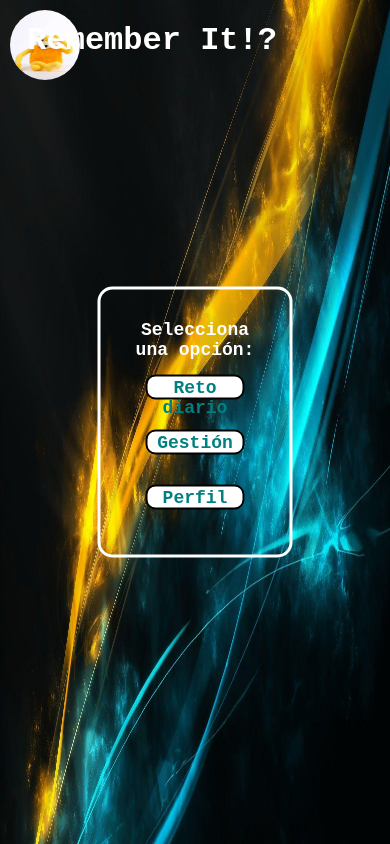
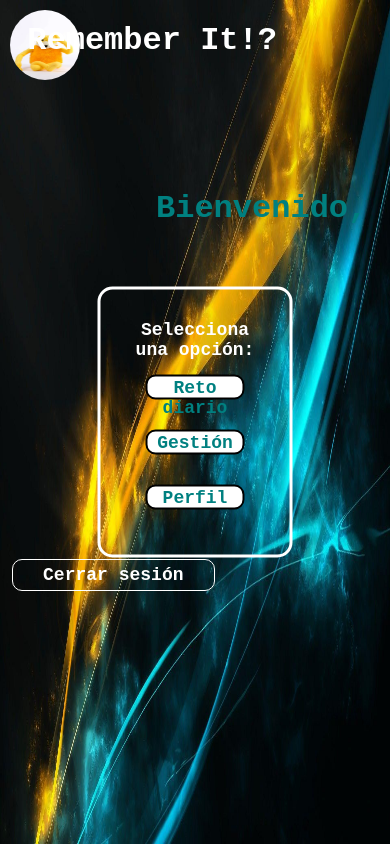
Before and after one commit to Maloserastu/RBAC, a SvelteKit app in the folder src/proyect/frontend/: page /protected in a window 390 px wide. Built offline with nearby package versions, Linux system fonts and the light colour scheme; no server answers; sample sign-in values are in the browser's storage.

Commit message:
Feature: css un poco mas responsive y fix de creacion de usuarios con usuarios base

```diff
--- a/src/proyect/frontend/src/routes/protected/+page.svelte
+++ b/src/proyect/frontend/src/routes/protected/+page.svelte
@@ -155,8 +155,8 @@
       .bienvenida{
         color: teal;
         position: fixed;
-        top: 100px;
-        left: 600px;
+        top: 20%;
+        left: 40%;
         font-size: xx-large;
         font-family: 'Courier New', Courier, monospace;
         font-weight: bolder;
@@ -164,8 +164,8 @@
       }
       .logout-button{
         position: fixed;
-        bottom: 190px;
-        right: 660px;
+        bottom: 30%;
+        right: 45%;
         font-size: large;
         background: none;
         color: white;
--- a/src/proyect/frontend/src/routes/register/+page.svelte
+++ b/src/proyect/frontend/src/routes/register/+page.svelte
@@ -58,7 +58,7 @@
   async function handleRegister() {
     error = '';
     try {
-      const response = await fetch('http://localhost:8000/register', {
+      const response = await fetch('http://localhost:8000/users/create_user', {
         method: 'POST',
         headers: { 'Content-Type': 'application/json' },
         body: JSON.stringify({ username, password, email, phone })
```
Also changed, not shown: 1 other file (tests, documents, lock files or other folders).
